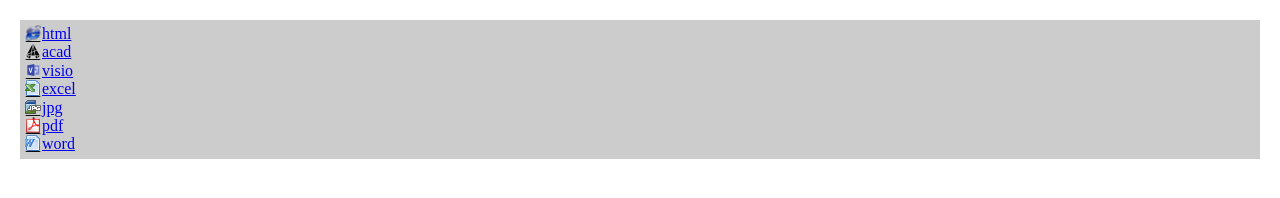
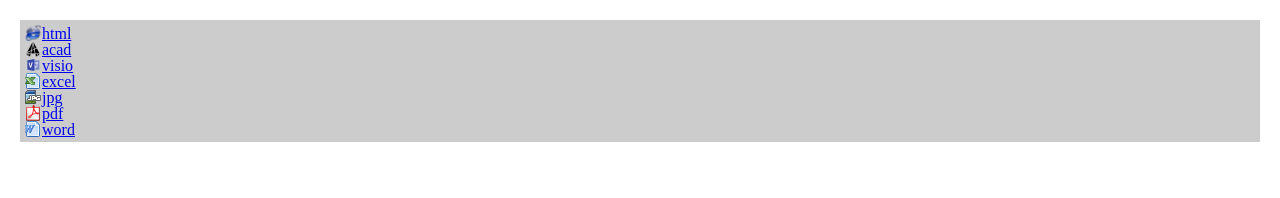
Before and after one commit to koctio/gulp_jc, a website: page index.html in a window 1280 px wide. Drawn offline with Linux system fonts and the light colour scheme.

Commit message:
Pravka 1

```diff
--- a/template/scss/auto.scss
+++ b/template/scss/auto.scss
@@ -14,6 +14,9 @@
     li{
         a{
             padding-left:17px;
+            display: block;
+            width: 16px;
+            height: 16px;
             &[href*='html']{@include icondoc-sprite(html);}
             &[href*='dwg']{@include icondoc-sprite(acad);}
             &[href*='vsd']{@include icondoc-sprite(visio);}
```
Also changed, not shown: template/css/auto.css, template/css/auto.min.css.
